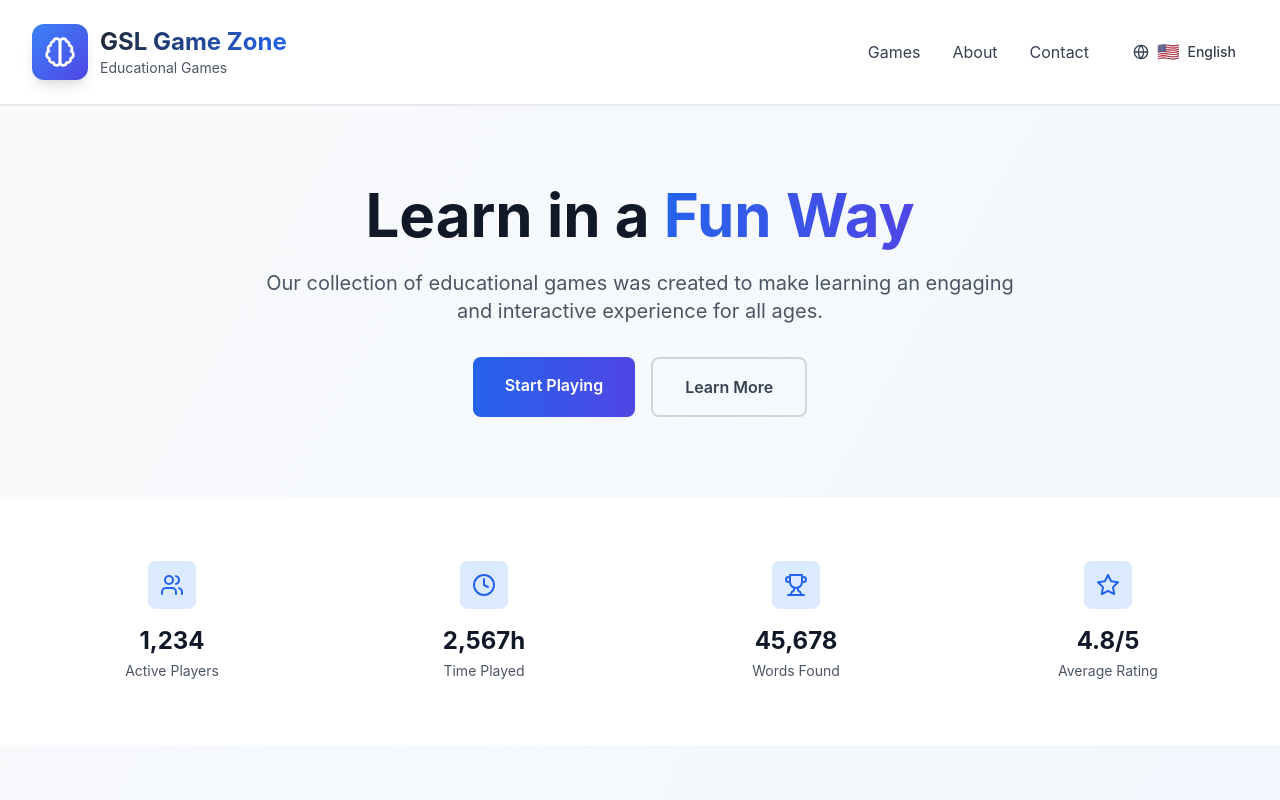
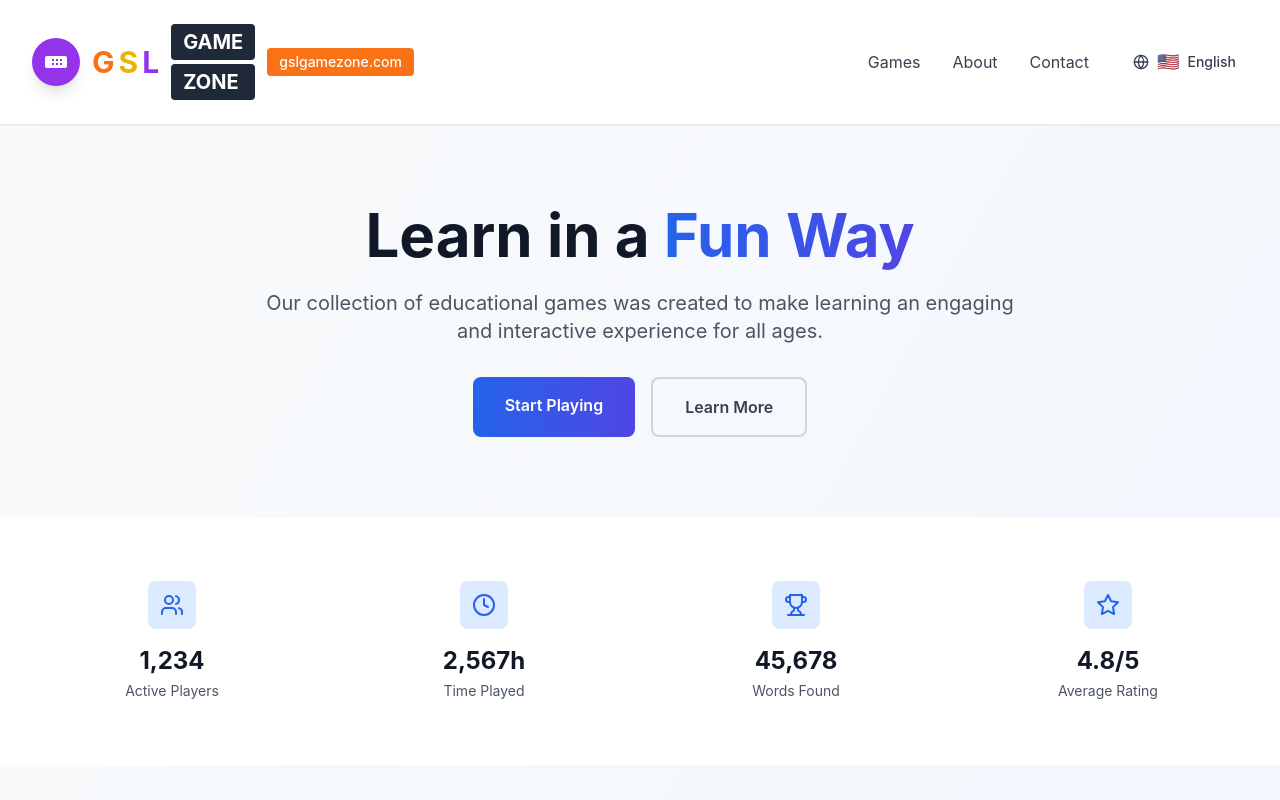
Before and after one commit to gus-gslab/gslgamezone, a React (Vite) app: page / in a window 1280 px wide. Shown: the top 800 px of the page. Built offline with nearby package versions, Linux system fonts and the light colour scheme.

Commit message:
Add GSL Game Zone logo to header with controller icon and colored text

```diff
--- a/src/pages/Home.tsx
+++ b/src/pages/Home.tsx
@@ -82,14 +82,35 @@ const Home: React.FC = () => {
         <div className="max-w-7xl mx-auto px-4 sm:px-6 lg:px-8">
           <div className="flex justify-between items-center py-6">
             <div className="flex items-center space-x-3">
-              <div className="p-3 bg-gradient-to-br from-blue-500 to-indigo-600 rounded-xl shadow-lg">
-                <Brain className="h-8 w-8 text-white" />
-              </div>
-              <div>
-                <h1 className="text-2xl font-bold bg-gradient-to-r from-gray-800 to-blue-600 bg-clip-text text-transparent">
-                  {t('home.title')}
-                </h1>
-                <p className="text-sm text-gray-600">{t('home.subtitle')}</p>
+              {/* Logo GSL Game Zone */}
+              <div className="flex items-center space-x-3">
+                {/* Controller Icon */}
+                <div className="relative">
+                  <div className="w-12 h-12 bg-purple-600 rounded-full flex items-center justify-center shadow-lg">
+                    <svg className="w-6 h-6 text-white" fill="currentColor" viewBox="0 0 24 24">
+                      {/* Game Controller Icon */}
+                      <path d="M21 6H3c-1.1 0-2 .9-2 2v8c0 1.1.9 2 2 2h18c1.1 0 2-.9 2-2V8c0-1.1-.9-2-2-2zM10 15H8v-2h2v2zm0-4H8V9h2v2zm4 4h-2v-2h2v2zm0-4h-2V9h2v2zm4 4h-2v-2h2v2zm0-4h-2V9h2v2z"/>
+                    </svg>
+                  </div>
+                </div>
+
+                {/* GSL Text */}
+                <div className="flex items-center space-x-1">
+                  <span className="text-3xl font-bold text-orange-500">G</span>
+                  <span className="text-3xl font-bold text-yellow-500">S</span>
+                  <span className="text-3xl font-bold text-purple-600">L</span>
+                </div>
+
+                {/* GAME ZONE Text */}
+                <div className="flex flex-col space-y-1">
+                  <span className="text-xl font-bold text-white bg-gray-800 px-3 py-1 rounded">GAME</span>
+                  <span className="text-xl font-bold text-white bg-gray-800 px-3 py-1 rounded">ZONE</span>
+                </div>
+
+                {/* URL Bar */}
+                <div className="bg-orange-500 px-3 py-1 rounded text-sm text-white font-medium">
+                  gslgamezone.com
+                </div>
               </div>
             </div>
 
```
